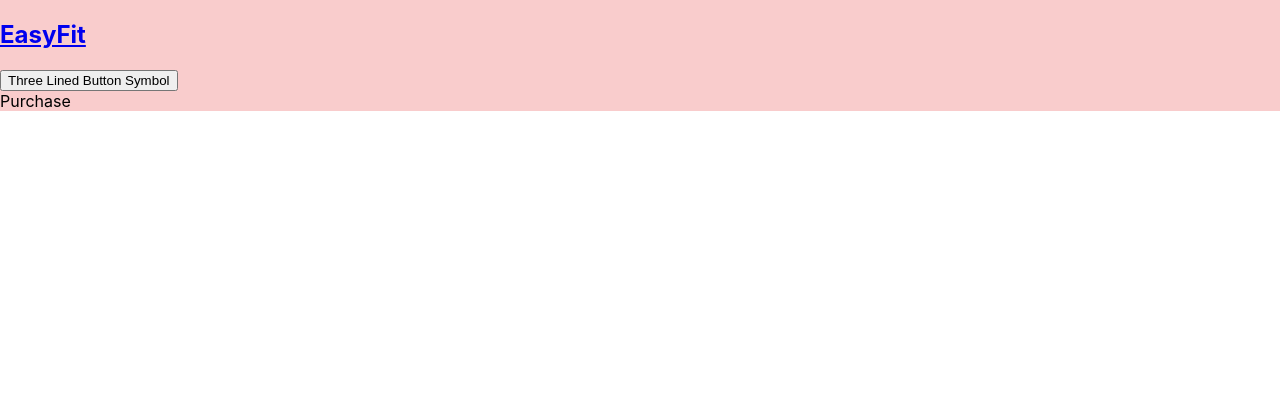
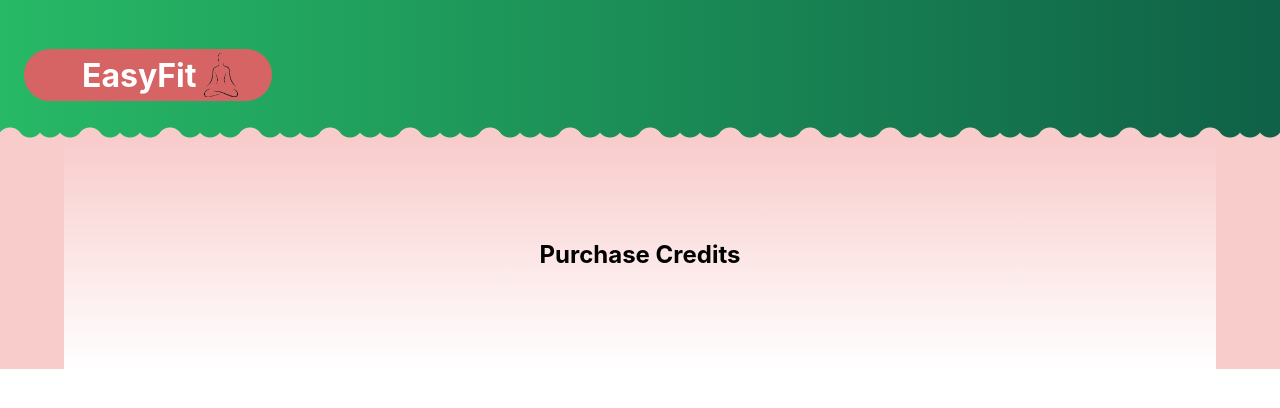
Before and after one commit to Jaxson-Baerg/easyfit, a React (Create React App) app in the folder client/: page /purchase in a window 1280 px wide. Shown: the top 408 px of the page. Built offline with nearby package versions, Linux system fonts and the light colour scheme.

Commit message:
Modify class names and div containers for styling purposes

```diff
--- a/client/src/components/Account.jsx
+++ b/client/src/components/Account.jsx
@@ -1,7 +1,12 @@
-import React from 'react'
+import React from 'react';
+
+import '../styles/css/Account.css';
 
 export default function Account() {
   return (
-    <div>Account</div>
+    <div className='account'>
+      <h2>Account</h2>
+
+    </div>
   )
 }
--- a/client/src/components/Home.jsx
+++ b/client/src/components/Home.jsx
@@ -15,16 +15,18 @@ export default function Home(props) {
 
   const classTypes = classTypeList.map((element, index) => (
     <li key={index}>
-      <h3>{element.name}</h3>
+      <div>
+        <h3>{element.name}</h3>
+        <button>Schedule</button>
+      </div>
       <span>{element.description}</span>
-      <button>Schedule</button>
     </li>
   ))
 
   return (
-    <div>
-      <h1>Home</h1>
-      <h3>Image here</h3>
+    <div className="home">
+      <img src={require('../images/homepage-logo.jpg')} alt='EasyFit' width={"1200"} height={"300"}/>
+      <h2>Classes</h2>
       <ul>
         {classTypes}
       </ul>
--- a/client/src/components/NavBar.jsx
+++ b/client/src/components/NavBar.jsx
@@ -1,17 +1,20 @@
-import React, { useState } from "react";
+import React, { useRef } from "react";
 import { Link } from "react-router-dom";
-import '../styles/scss/NavBar.scss';
+import '../styles/css/NavBar.css';
 
 import NavList from "./NavList";
 
 export default function NavBar(props) {
-   const [open, setOpen] = useState(false);
+   const navOptions = useRef(null);
 
    return (
-      <nav>
-        <h1><Link to="/"> EasyFit </Link></h1>
-        <button onClick={() => setOpen(!open)}>Three Lined Button Symbol</button>
-        {open && <NavList/>}
+      <nav className="wave">
+        <div>
+          <h1><Link to="/" style={{all: "unset"}}> EasyFit </Link></h1>
+          <img src={require('../images/easyfit-logo.png')} alt='EasyFit' width={"50"} height={"50"}/>
+        </div>
+        <NavList navOptions={navOptions}/>
+        <button onClick={() => navOptions.current.classList.toggle('show')}><i className="fa-solid fa-bars fa-2x"></i></button>
       </nav>
    );
 };
--- a/client/src/components/NavList.jsx
+++ b/client/src/components/NavList.jsx
@@ -1,14 +1,14 @@
-import React from "react";
+import React, { useRef } from "react";
 import { Link } from "react-router-dom";
 
 import '../styles/scss/NavList.scss'
 
 export default function NavList(props) {
    return (
-      <ul>
-         <li><Link to="/"> Home </Link></li>
-         <li><Link to="/account"> My Account </Link></li>
-         <li><Link to="/purchase"> Purchase Credits </Link></li>
+      <ul id="navOptions" ref={props.navOptions}>
+         <li><Link to="/" style={{all: "unset"}}> Home </Link></li>
+         <li><Link to="/account" style={{all: "unset"}}> My Account </Link></li>
+         <li><Link to="/purchase" style={{all: "unset"}}> Purchase Credits </Link></li>
       </ul>
    );
 };
--- a/client/src/components/Purchase.jsx
+++ b/client/src/components/Purchase.jsx
@@ -1,7 +1,12 @@
-import React from 'react'
+import React from 'react';
+
+import '../styles/css/Purchase.css';
 
 export default function Purchase() {
   return (
-    <div>Purchase</div>
+    <div className='purchase'>
+      <h2>Purchase Credits</h2>
+
+    </div>
   )
 }
```
Also changed, not shown: client/src/components/homepage-logo.jpg (added).
